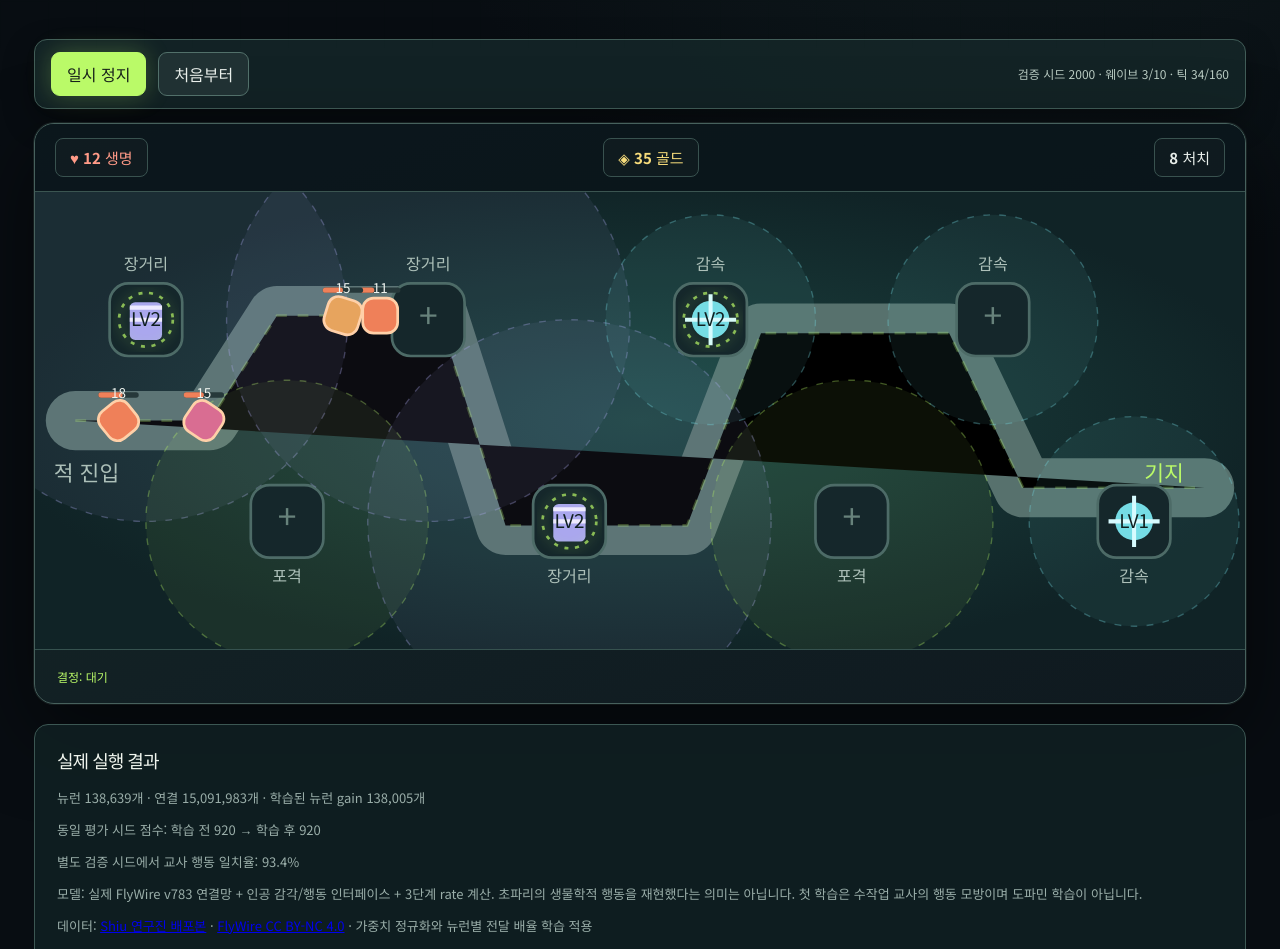
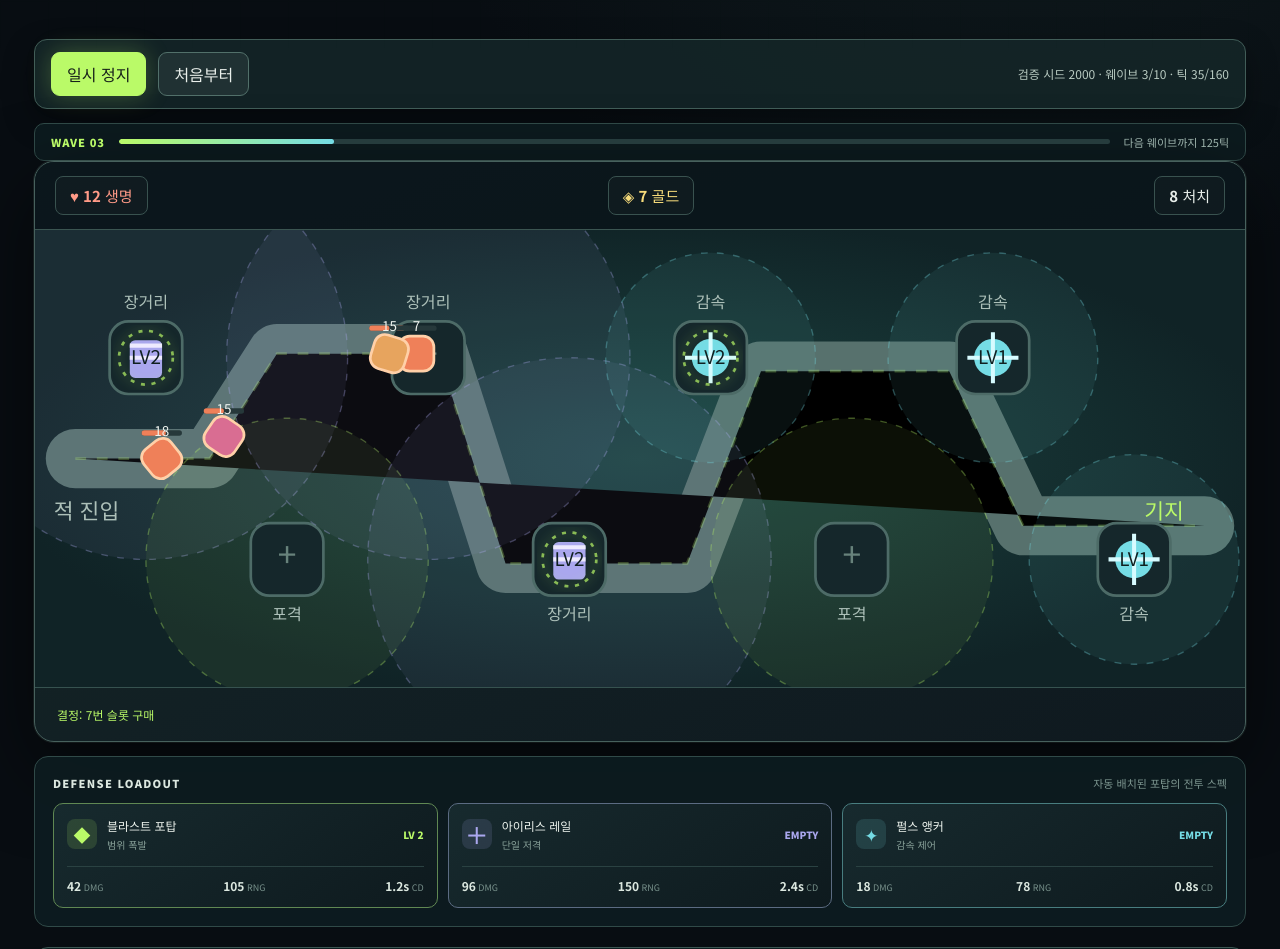
Before and after one commit to zzmin0405/fly-brain-lab, a React (Vite) app: page / in a window 1280 px wide. Shown: the part 383-1332 px from the top of the page. Built offline with nearby package versions, Linux system fonts and the light colour scheme.

Commit message:
타워 디펜스 전투 UI 시스템 강화

```diff
--- a/src/defense.tsx
+++ b/src/defense.tsx
@@ -28,6 +28,11 @@ const trackPoints = [
   [485, 248], [540, 105], [680, 105], [735, 220], [870, 220],
 ] as const
 const trackPath = `M ${trackPoints.map(([x, y]) => `${x} ${y}`).join(' L ')}`
+const towerMeta = [
+  { name: '블라스트 포탑', role: '범위 폭발', damage: '42', range: '105', rate: '1.2s', color: '#bafa68' },
+  { name: '아이리스 레일', role: '단일 저격', damage: '96', range: '150', rate: '2.4s', color: '#aaa7ee' },
+  { name: '펄스 앵커', role: '감속 제어', damage: '18', range: '78', rate: '0.8s', color: '#75dce5' },
+]
 function trackPosition(progress: number) {
   const segments = trackPoints.slice(1).map((point, i) => {
     const [x, y] = trackPoints[i]
@@ -100,6 +105,11 @@ export function DefenseReplay() {
             <span>
               검증 시드 2000 · 웨이브 {frame.wave}/10 · 틱 {frame.tick}/160
             </span>
+          </div>
+          <div className="wave-strip">
+            <span className="wave-strip-label">WAVE {String(frame.wave).padStart(2, '0')}</span>
+            <div className="wave-progress"><i style={{ width: `${Math.min(100, (frame.tick / 160) * 100)}%` }} /></div>
+            <span className="wave-strip-meta">다음 웨이브까지 {Math.max(0, 160 - frame.tick)}틱</span>
           </div>
           <div className="arena game-arena">
             <div className="bar game-hud">
@@ -187,6 +197,15 @@ export function DefenseReplay() {
                   : `${frame.action - 8}번 슬롯 강화`}
             </div>
           </div>
+          <section className="tower-deck" aria-label="포탑 도감">
+            <div className="tower-deck-heading"><span>DEFENSE LOADOUT</span><small>자동 배치된 포탑의 전투 스펙</small></div>
+            <div className="tower-cards">
+              {towerMeta.map((tower, i) => <article className="tower-card" key={tower.name} style={{ '--tower-color': tower.color } as React.CSSProperties}>
+                <div className="tower-card-top"><span className="tower-icon">{i === 0 ? '◆' : i === 1 ? '╋' : '✦'}</span><div><strong>{tower.name}</strong><small>{tower.role}</small></div><em>{frame.towers[i] ? `LV ${frame.towers[i]}` : 'EMPTY'}</em></div>
+                <div className="tower-metrics"><span><b>{tower.damage}</b> DMG</span><span><b>{tower.range}</b> RNG</span><span><b>{tower.rate}</b> CD</span></div>
+              </article>)}
+            </div>
+          </section>
           <section className="history game-stats">
             <h2>실제 실행 결과</h2>
             <p>
--- a/src/index.css
+++ b/src/index.css
@@ -416,6 +416,22 @@ input[aria-invalid='true'] {
   color: #b8cac1;
   font-size: 12px;
 }
+.wave-strip {
+  display: flex;
+  align-items: center;
+  gap: 14px;
+  padding: 10px 16px;
+  border: 1px solid #304a48;
+  border-radius: 10px;
+  background: #0c1a1e;
+  color: #9db3ac;
+  font-size: 11px;
+  letter-spacing: .08em;
+}
+.wave-strip-label { color: #bafa68; font-weight: 800; }
+.wave-progress { flex: 1; height: 5px; overflow: hidden; border-radius: 99px; background: #263c3d; }
+.wave-progress i { display: block; height: 100%; border-radius: inherit; background: linear-gradient(90deg, #bafa68, #75dce5); transition: width .2s linear; }
+.wave-strip-meta { letter-spacing: 0; }
 .game-arena {
   border-radius: 20px;
   background: linear-gradient(160deg, #122628, #0b151b);
@@ -458,6 +474,19 @@ input[aria-invalid='true'] {
   border-bottom: 0;
   font-size: 12px;
 }
+.tower-deck { margin-top: 14px; padding: 18px; border: 1px solid #304a48; border-radius: 14px; background: #0d1c20e8; }
+.tower-deck-heading { display: flex; align-items: baseline; justify-content: space-between; margin-bottom: 12px; color: #dce8e0; font-size: 11px; letter-spacing: .12em; font-weight: 800; }
+.tower-deck-heading small { color: #7d9690; letter-spacing: 0; font-weight: 400; }
+.tower-cards { display: grid; grid-template-columns: repeat(3, 1fr); gap: 10px; }
+.tower-card { padding: 13px; border: 1px solid color-mix(in srgb, var(--tower-color) 35%, #304a48); border-radius: 10px; background: linear-gradient(145deg, #172a2e, #0e1a1e); }
+.tower-card-top { display: flex; align-items: center; gap: 10px; }
+.tower-icon { display: grid; place-items: center; width: 30px; height: 30px; border-radius: 8px; color: var(--tower-color); background: color-mix(in srgb, var(--tower-color) 14%, transparent); font-size: 17px; }
+.tower-card strong, .tower-card small { display: block; }
+.tower-card strong { color: #eff5ef; font-size: 12px; }
+.tower-card small { margin-top: 3px; color: #89a29a; font-size: 10px; }
+.tower-card em { margin-left: auto; color: var(--tower-color); font-size: 10px; font-style: normal; font-weight: 800; }
+.tower-metrics { display: flex; justify-content: space-between; margin-top: 14px; padding-top: 10px; border-top: 1px solid #2a4242; color: #78918b; font-size: 9px; }
+.tower-metrics b { color: #dce8e0; font-size: 12px; }
 .game-stats {
   margin-top: 20px;
   background: #102023d9;
@@ -484,4 +513,6 @@ input[aria-invalid='true'] {
   .game-arena svg {
     min-height: 250px;
   }
+  .tower-cards { grid-template-columns: 1fr; }
+  .wave-strip-meta { display: none; }
 }
```
